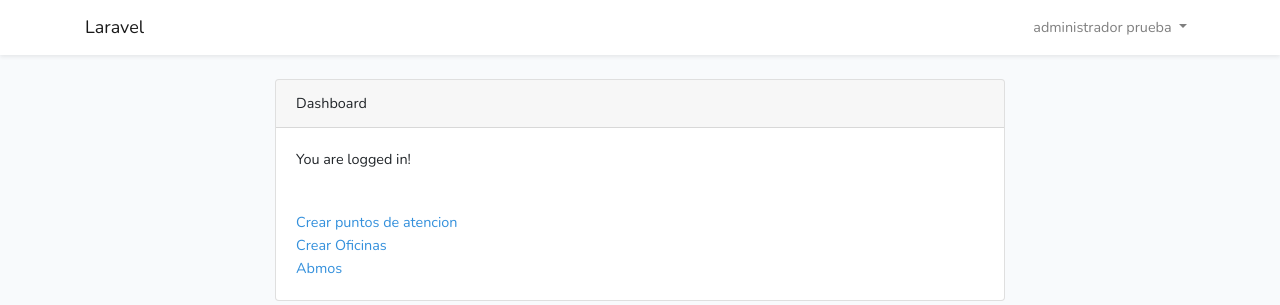
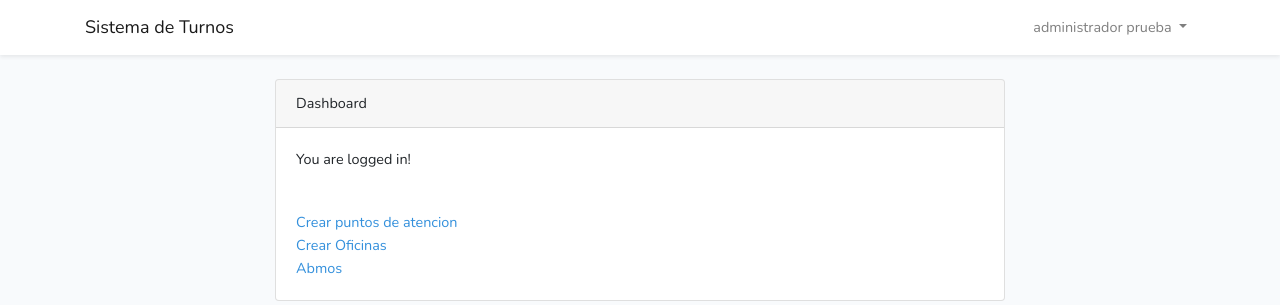
Before and after one commit to anderdavid/SistemaDeTurnos, a Laravel app: page /home in a window 1280 px wide. Shown: the top 305 px of the page. Run offline with Laravel 8, Linux system fonts and the light colour scheme; a user stored in the database is signed in; data comes from the database, SQL or seed files in the repository.

Commit message:
Se quitan links de registro

```diff
--- a/resources/views/layouts/app.blade.php
+++ b/resources/views/layouts/app.blade.php
@@ -24,7 +24,7 @@
         <nav class="navbar navbar-expand-md navbar-light bg-white shadow-sm">
             <div class="container">
                 <a class="navbar-brand" href="{{ url('/') }}">
-                    {{ config('app.name', 'Laravel') }}
+                    Sistema de Turnos
                 </a>
                 <button class="navbar-toggler" type="button" data-toggle="collapse" data-target="#navbarSupportedContent" aria-controls="navbarSupportedContent" aria-expanded="false" aria-label="{{ __('Toggle navigation') }}">
                     <span class="navbar-toggler-icon"></span>
@@ -40,14 +40,14 @@
                     <ul class="navbar-nav ml-auto">
                         <!-- Authentication Links -->
                         @guest
-                            <li class="nav-item">
+                           <!--  <li class="nav-item">
                                 <a class="nav-link" href="{{ route('login') }}">{{ __('Login') }}</a>
                             </li>
                             @if (Route::has('register'))
                                 <li class="nav-item">
                                     <a class="nav-link" href="{{ route('register') }}">{{ __('Register') }}</a>
                                 </li>
-                            @endif
+                            @endif -->
                         @else
                             <li class="nav-item dropdown">
                                 <a id="navbarDropdown" class="nav-link dropdown-toggle" href="#" role="button" data-toggle="dropdown" aria-haspopup="true" aria-expanded="false" v-pre>
--- a/resources/views/welcome.blade.php
+++ b/resources/views/welcome.blade.php
@@ -72,9 +72,9 @@
                     @else
                         <a href="{{ route('login') }}">Login</a>
 
-                        @if (Route::has('register'))
+                      <!--   @if (Route::has('register'))
                             <a href="{{ route('register') }}">Register</a>
-                        @endif
+                        @endif -->
                     @endauth
                 </div>
             @endif
```
